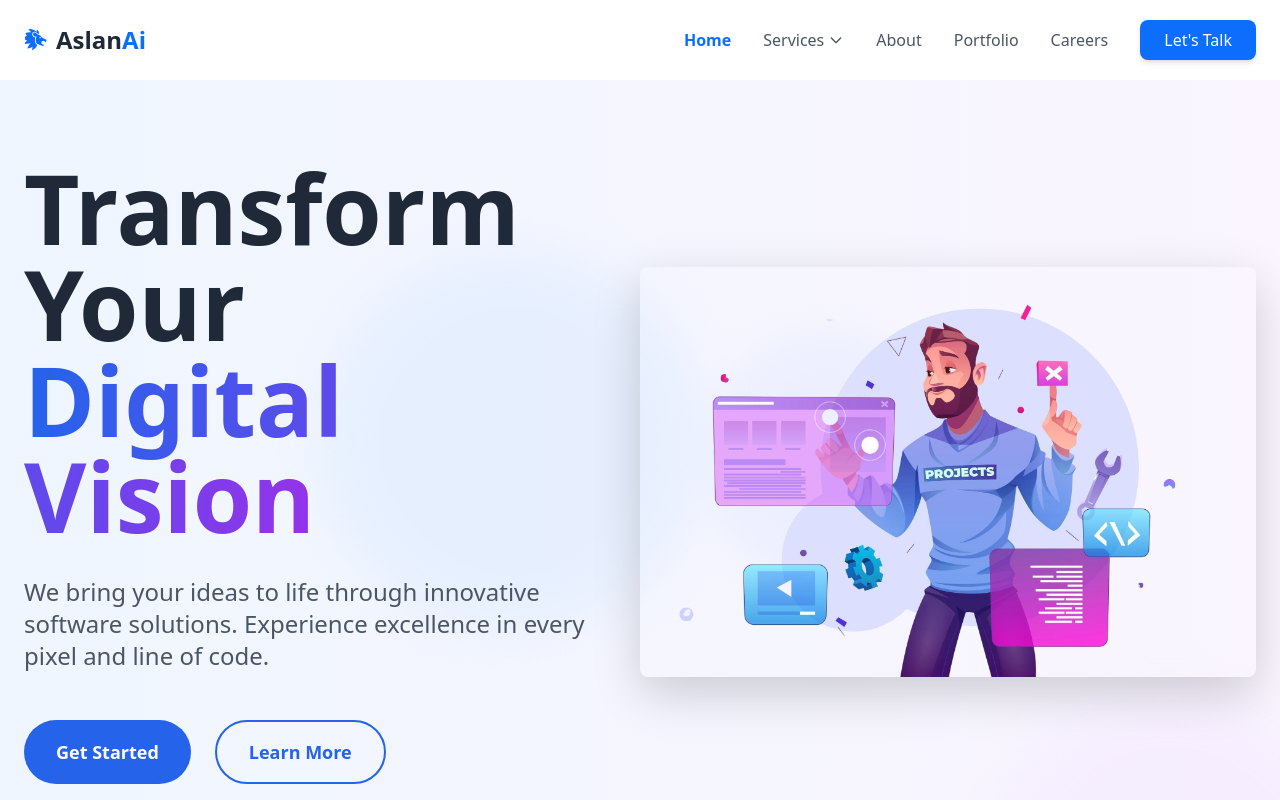
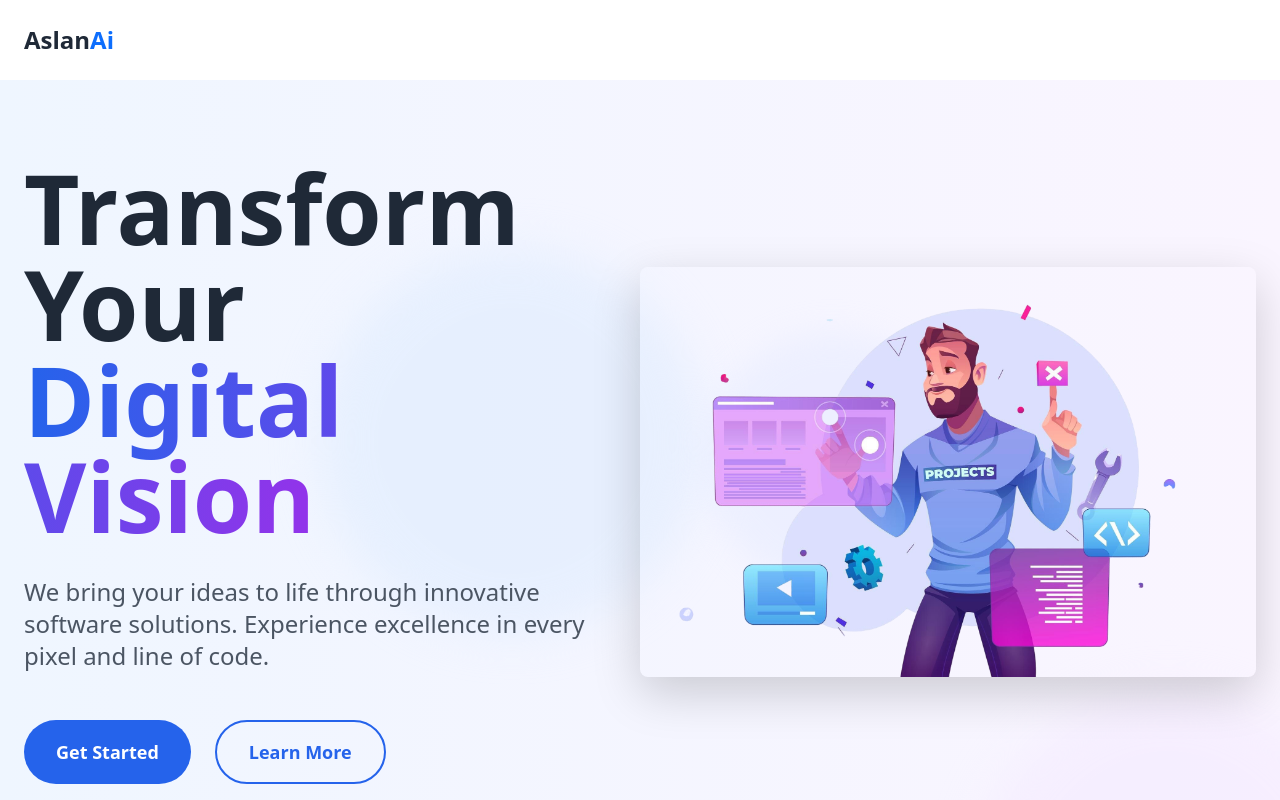
Before and after one commit to AkashN57/Aslan, a React (Create React App) app: page / in a window 1280 px wide. Shown: the top 800 px of the page. Built offline with nearby package versions, Linux system fonts and the light colour scheme.

Commit message:
Navbar Mobile Responsive Bug Fixed

```diff
--- a/src/components/Headers/Header.js
+++ b/src/components/Headers/Header.js
@@ -1,180 +1,160 @@
 import React, { useState } from 'react';
-import { Link, useNavigate, useLocation } from 'react-router-dom';
-import { GiLion } from "react-icons/gi";
-import { FaBook } from "react-icons/fa";
-function Header() {
+import { ChevronDown, X } from 'lucide-react';
+
+const Header = () => {
   const [isOpen, setIsOpen] = useState(false);
-  const [isDropdownOpen, setDropdownOpen] = useState(false);
-  const navigate = useNavigate();
-  const location = useLocation();
+  const [isServicesOpen, setServicesOpen] = useState(false);
 
   const services = [
     {
       name: 'Web Development',
       route: 'web',
       icon: '🌐',
-      description: 'Custom web applications'
     },
     {
       name: 'Mobile App Development',
       route: 'Mobile',
       icon: '📱',
-      description: 'Native and cross-platform apps'
     },
     {
       name: 'Graphic Designs',
       route: 'Grapic',
       icon: '🎨',
-      description: 'Creative design solutions'
     },
     {
       name: 'Wordpress',
       route: 'Wordpress',
       icon: '📝',
-      description: 'WordPress development'
     },
     {
       name: 'UI/UX Design',
       route: 'Uiux',
       icon: '🎯',
-      description: 'User experience design'
     },
     {
       name: 'Salesforce',
       route: 'Salesforce',
       icon: '☁️',
-      description: 'CRM solutions'
     },
     {
       name: 'Academic Services',
       route: 'Student',
       icon: '🎓',
-      description: 'Ed-tech solutions'
     },
     {
       name: 'Marketing',
       route: 'Marketing',
       icon: '💹',
-      description: 'Marketing solutions'
     }
-
-
   ];
 
-  const handleServiceSelect = (route) => {
-    setDropdownOpen(false);
-    navigate(`/${route}`);
-  };
-
-  const isActive = (path) => location.pathname === path;
-  const isAcademicServicesPage = location.pathname === '/Student';
-
-  // Determine the logo name based on the current route
-  const logoName = location.pathname === '/Student' ? 'Assignment' : 'Aslan';
-  const logoName2 = location.pathname === '/Student' ? 'Labs' : 'Ai';
-  const LogoIcon = isAcademicServicesPage ? FaBook : GiLion;
-
   return (
-    <header className="fixed top-0 left-0 right-0 z-50 bg-white ">
+    <header className="fixed top-0 left-0 right-0 z-50 bg-white">
       <nav className="container mx-auto px-4 lg:px-16">
+        {/* Desktop Layout */}
         <div className="flex justify-between items-center h-20">
-          <Link to="/" className="flex items-center space-x-2 text-2xl font-bold text-gray-800">
-          <LogoIcon className="text-primary" /> {/* Dynamically render the icon */}
-          <span>{logoName}<span className="text-primary">{logoName2}</span></span>
-          </Link>
+          <a href="/" className="flex items-center space-x-2 text-2xl font-bold text-gray-800">
+            <span>Aslan<span className="text-primary">Ai</span></span>
+          </a>
 
           <button
             onClick={() => setIsOpen(!isOpen)}
-            className="lg:hidden p-2 rounded-md text-gray-600 hover:text-gray-900 hover:bg-gray-100 focus:outline-none"
+            className="lg:hidden p-2 rounded-md text-gray-600 hover:text-gray-900 focus:outline-none"
           >
-            <svg className="h-6 w-6" fill="none" strokeLinecap="round" strokeLinejoin="round" strokeWidth="2" viewBox="0 0 24 24" stroke="currentColor">
-              {isOpen ? <path d="M6 18L18 6M6 6l12 12" /> : <path d="M4 6h16M4 12h16M4 18h16" />}
-            </svg>
+            {isOpen ? <X className="h-6 w-6" /> : (
+              <svg className="h-6 w-6" fill="none" strokeLinecap="round" strokeLinejoin="round" strokeWidth="2" viewBox="0 0 24 24" stroke="currentColor">
+                <path d="M4 6h16M4 12h16M4 18h16" />
+              </svg>
+            )}
           </button>
 
+          {/* Desktop Menu */}
           <div className="hidden lg:flex lg:items-center lg:space-x-8">
-            <Link to="/" className={`text-gray-600 hover:text-primary  transition-colors ${isActive('/') ? 'text-primary font-bold' : ''}`}>
-              Home
-            </Link>
+            {/* Desktop menu items... */}
+          </div>
+        </div>
 
-            <div className="relative group">
+        {/* Mobile Menu */}
+        <div className={`
+          fixed inset-0 bg-white z-50 transition-transform duration-300 ease-in-out
+          ${isOpen ? 'transform translate-x-0' : 'transform translate-x-full'}
+          lg:hidden
+        `}>
+          <div className="flex flex-col h-full">
+            {/* Mobile Header */}
+            <div className="flex justify-between items-center p-4 border-b">
+              <span className="text-2xl font-bold">
+                Aslan<span className="text-primary">Ai</span>
+              </span>
               <button
-                onMouseEnter={() => setDropdownOpen(true)}
-                className="text-gray-600 hover:text-primary focus:outline-none flex items-center gap-1"
+                onClick={() => setIsOpen(false)}
+                className="p-2 text-gray-600 hover:text-gray-900 focus:outline-none"
               >
-                Services
-                <svg className={`w-4 h-4 transition-transform ${isDropdownOpen ? 'rotate-180' : ''}`}
-                     fill="none" stroke="currentColor" viewBox="0 0 24 24">
-                  <path strokeLinecap="round" strokeLinejoin="round" strokeWidth="2" d="M19 9l-7 7-7-7" />
-                </svg>
+                <X className="h-6 w-6" />
               </button>
+            </div>
 
-              <div
-                onMouseEnter={() => setDropdownOpen(true)}
-                onMouseLeave={() => setDropdownOpen(false)}
-                className={`${
-                  isDropdownOpen ? 'opacity-100 visible translate-y-0' : 'opacity-0 invisible -translate-y-4'
-                } absolute left-2/3 -translate-x-2/3 min-w-max bg-white shadow-lg rounded-lg transition-all duration-200
-                transform z-50 mt-2`}
-              >
-                <div className="grid grid-cols-3 gap-4 p-6">
-                  {services.map((service) => (
-                    <button
-                      key={service.route}
-                      onClick={() => handleServiceSelect(service.route)}
-                      className="flex items-center p-3 rounded-lg hover:bg-gray-50 transition-all group"
-                    >
-                      <span className="text-xl mr-3 bg-primary/10 p-2 rounded-lg">{service.icon}</span>
-                      <div className="text-left">
-                        <h3 className="font-medium text-gray-800 group-hover:text-primary">
-                          {service.name}
-                        </h3>
-                        <p className="text-xs text-gray-500">
-                          {service.description}
-                        </p>
-                      </div>
-                    </button>
-                  ))}
+            {/* Mobile Menu Items */}
+            <div className="flex-1 overflow-y-auto">
+              <div className="p-4 space-y-3">
+                <a href="/" className="block py-3 text-lg text-gray-600 hover:text-primary">
+                  Home
+                </a>
 
-                  <Link
-                    to="/services"
-                    className="col-span-3 mt-4 flex items-center justify-center p-3 border-t border-gray-100 text-primary hover:text-primary-dark font-medium group"
+                {/* Services Dropdown */}
+                <div>
+                  <button
+                    onClick={() => setServicesOpen(!isServicesOpen)}
+                    className="flex items-center justify-between w-full py-3 text-lg text-gray-600 hover:text-primary"
                   >
-                    View All Services
-                    <svg
-                      className="w-4 h-4 ml-2 group-hover:translate-x-1 transition-transform"
-                      fill="none"
-                      stroke="currentColor"
-                      viewBox="0 0 24 24"
-                    >
-                      <path strokeLinecap="round" strokeLinejoin="round" strokeWidth="2" d="M9 5l7 7-7 7" />
-                    </svg>
-                  </Link>
+                    <span>Services</span>
+                    <ChevronDown
+                      className={`w-5 h-5 transition-transform duration-200 ${
+                        isServicesOpen ? 'transform rotate-180' : ''
+                      }`}
+                    />
+                  </button>
+
+                  <div className={`space-y-2 pl-4 ${isServicesOpen ? 'block' : 'hidden'}`}>
+                    {services.map((service) => (
+                      <a
+                        key={service.route}
+                        href={`/${service.route}`}
+                        className="flex items-center py-2 text-gray-600 hover:text-primary"
+                      >
+                        <span className="mr-3">{service.icon}</span>
+                        {service.name}
+                      </a>
+                    ))}
+                  </div>
                 </div>
+
+                <a href="/about" className="block py-3 text-lg text-gray-600 hover:text-primary">
+                  About
+                </a>
+                <a href="/portfolio" className="block py-3 text-lg text-gray-600 hover:text-primary">
+                  Portfolio
+                </a>
+                <a href="/careers" className="block py-3 text-lg text-gray-600 hover:text-primary">
+                  Careers
+                </a>
               </div>
             </div>
 
-            <Link to="/about" className={`text-gray-600 hover:text-primary transition-colors ${isActive('/about') ? 'text-primary font-bold' : ''}`}>
-              About
-            </Link>
-
-            <Link to="/Portfolio" className={`text-gray-600 hover:text-primary transition-colors ${isActive('/Portfolio') ? 'text-primary font-bold' : ''}`}>
-              Portfolio
-            </Link>
-
-            <Link to="/Careers" className={`text-gray-600 hover:text-primary transition-colors ${isActive('/Careers') ? 'text-primary font-bold' : ''}`}>
-              Careers
-            </Link>
-
-            <Link to="/contact" className="ml-4 px-6 py-2 text-white bg-primary hover:bg-primary-dark rounded-lg
-              shadow-md transition-all duration-200 hover:shadow-lg hover:-translate-y-0.5">
-              Let's Talk
-            </Link>
+            {/* Mobile CTA Button */}
+            <div className="p-4 border-t">
+              <a
+                href="/contact"
+                className="block w-full py-3 px-6 text-center text-white bg-primary hover:bg-primary-dark rounded-lg transition-colors text-lg font-medium"
+              >
+                Let's Talk
+              </a>
+            </div>
           </div>
         </div>
       </nav>
     </header>
   );
-}
+};
 
 export default Header;
```
